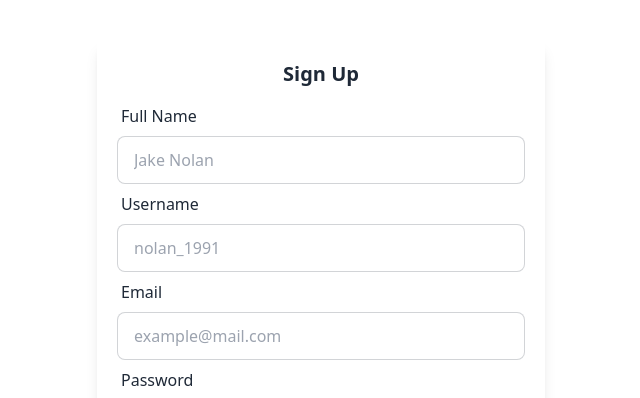
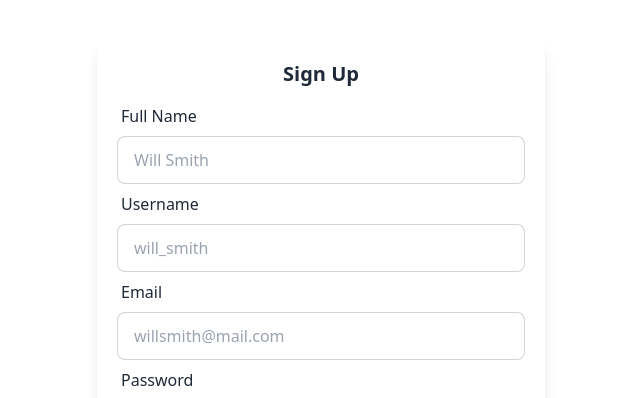
Before and after one commit to Nurlan-Bakenbaev/SocialAppBackend-inProgress-, a Next.js app in the folder frontend/: page /auth in a window 1280 px wide. Shown: the top 398 px of the page, without its empty margins (319-959 px from the left). Built offline with nearby package versions, Linux system fonts and the light colour scheme.

Commit message:
modified:   frontend/src/app/auth/page.jsx 	modified:   frontend/src/app/globals.css 	modified:   frontend/src/app/login/page.jsx

```diff
--- a/frontend/src/app/auth/page.jsx
+++ b/frontend/src/app/auth/page.jsx
@@ -48,7 +48,11 @@ const SignUp = () => {
   };
   return (
     <div className="flex items-center justify-center mt-10">
-      <fieldset className="w-full max-w-md p-5 shadow-lg rounded-lg ">
+      <fieldset
+        className={`w-full max-w-md p-5 shadow-lg
+       rounded-lg duration-300 hover:scale-105
+        ${error && 'error-shake'}`}
+      >
         <h2 className="text-xl font-bold text-center mb-2">Sign Up</h2>
         <form onSubmit={handleSubmit}>
           <div>
@@ -61,7 +65,7 @@ const SignUp = () => {
               id="fullname"
               type="text"
               value={userData.fullname}
-              placeholder="Jake Nolan"
+              placeholder="Will Smith"
               className="input input-bordered w-full"
               required
             />
@@ -76,7 +80,7 @@ const SignUp = () => {
               id="username"
               type="text"
               value={userData.username}
-              placeholder="nolan_1991"
+              placeholder="will_smith"
               className="input input-bordered w-full"
               required
             />
@@ -91,7 +95,7 @@ const SignUp = () => {
               id="email"
               type="email"
               value={userData.email}
-              placeholder="example@mail.com"
+              placeholder="willsmith@mail.com"
               className="input input-bordered w-full"
               required
             />
--- a/frontend/src/app/globals.css
+++ b/frontend/src/app/globals.css
@@ -19,6 +19,9 @@
   }
 }
 
+.error-shake {
+  animation: shake 0.4s ease-in-out;
+}
 .shake-hover:hover {
   color: red;
   animation: shake 0.4s ease-in-out;
--- a/frontend/src/app/login/page.jsx
+++ b/frontend/src/app/login/page.jsx
@@ -57,7 +57,13 @@ const Login = () => {
 
   return (
     <div className="flex items-center justify-center h-screen my-auto  ">
-      <fieldset className="w-full  max-w-md p-4 shadow-xl space-y-3 rounded-lg bg-white">
+      <fieldset
+        className={`w-full  max-w-md p-5 shadow-xl
+          space-y-3 rounded-lg
+           bg-white duration-300 hover:scale-105 ${
+          error && 'error-shake'
+        }`}
+      >
         <h2 className="text-xl font-bold text-center">Login</h2>
         <form className="space-y-2" onSubmit={handleSubmit}>
           <div>
@@ -109,5 +115,4 @@ const Login = () => {
     </div>
   );
 };
-
 export default Login;
```
